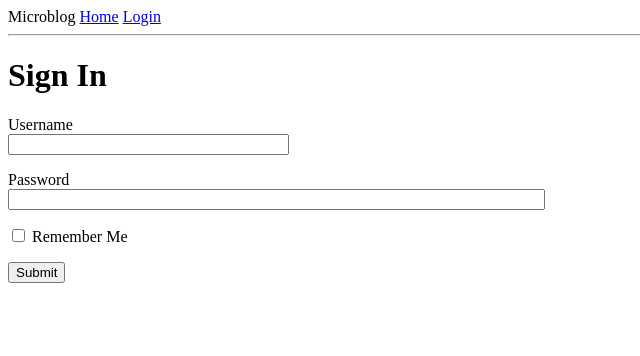
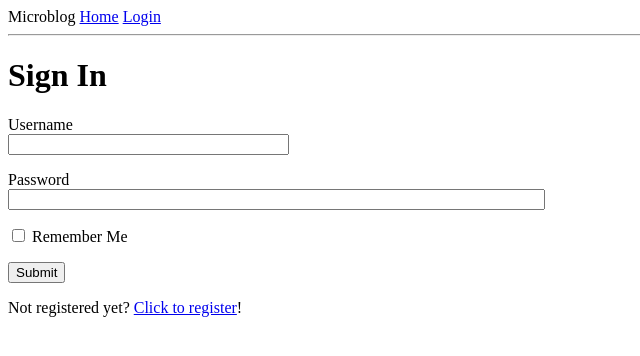
Before and after one commit to Willamette-OR/microblog, a Flask app: page /login in a window 1280 px wide. Shown: the top 356 px of the page, without its empty margins (0-640 px from the left). Run offline with Flask 2, Linux system fonts and the light colour scheme.

Commit message:
Add a link to the user login page, for new user registration

```diff
--- a/app/templates/login.html
+++ b/app/templates/login.html
@@ -27,4 +27,10 @@
             {{ form.submit() }}
         </p>
     </form>
+    <div>
+        <p>
+            Not registered yet?
+            <a href="{{ url_for('register') }}">Click to register</a>!
+        </p>
+    </div>
 {% endblock %}
```
